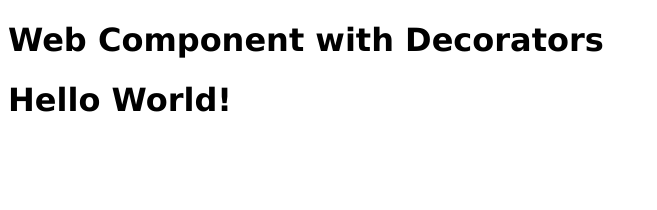
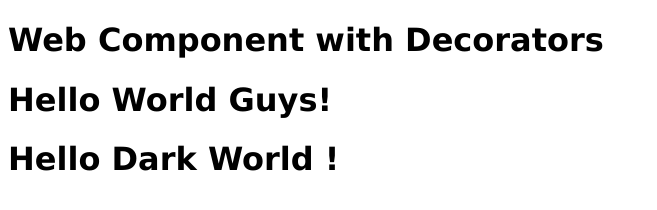
Before and after one commit to ibhi/webcomponent-decorators, a website built with webpack: page index-template.html in a window 1280 px wide. Shown: the whole page, without its empty margins (0-657 px from the left). Built offline with nearby package versions, Linux system fonts and the light colour scheme.

Commit message:
fix: Storing data in instance property instead of in proto

```diff
--- a/index-template.html
+++ b/index-template.html
@@ -13,7 +13,8 @@
 <body>
   <div class="wrapper">
     <h1>Web Component with Decorators</h1>
-    <greeting-component greeting-word="World"></greeting-component>
+    <greeting-component greeting-word="World" say="Guys"></greeting-component>
+    <greeting-component greeting-word="Dark World"></greeting-component>
   </div>
 
 </body>
--- a/src/decorators/input.ts
+++ b/src/decorators/input.ts
@@ -21,16 +21,14 @@ export default function Input(target: any, key: string): void {
     target.constructor.__observedAttributes.push(attrName);
     console.log(target.constructor.observedAttributes);
 
-    let _val = target[key];
-
     const getter = function () {
-        console.log('Get: ' + _val);
-        return _val;
+        console.log('Get: ' + this.__data[key]);
+        return this.__data[key] || '';
     }
 
     const setter = function (value) {
         console.log('Set: ' + value);
-        _val = value;
+        this.__data[key] = value;
         if(this.getAttribute(attrName) !== value) {
             this.setAttribute(attrName, value);
         }
--- a/src/examples/greeting.component.ts
+++ b/src/examples/greeting.component.ts
@@ -13,7 +13,7 @@ export class GreetingComponent extends HTMLElement {
     connectedCallback() {
         this.innerHTML = `
             <div class="container">
-                <h1 class="greeting">Hello ${this.greetingWord}!</h1>
+                <h1 class="greeting">Hello ${this.greetingWord} ${this.say}!</h1>
             </div>
         `;
         this.greetingElement = this.querySelector('.greeting');
@@ -24,12 +24,18 @@ export class GreetingComponent extends HTMLElement {
         console.log('Properties changed', newVal);
         switch(propName) {
             case 'greetingWord':
-                this.updateGreeting(newVal);
+                this.updateGreeting();
                 break;
+            case 'say':
+                this.updateSay();
         }
     }
 
-    private updateGreeting(greeting): void {
-        this.greetingElement.innerHTML = `Hello ${greeting}!`;
+    private updateGreeting(): void {
+        this.greetingElement.innerHTML = `Hello ${this.greetingWord} ${this.say}!`;
+    }
+
+    private updateSay(): void {
+        this.greetingElement.innerHTML = `Hello ${this.greetingWord} ${this.say}!`;
     }
 }
--- a/src/utils/casemap.ts
+++ b/src/utils/casemap.ts
@@ -1,3 +1,4 @@
+// Copied from polymer 2.0
 const caseMap = {};
 const DASH_TO_CAMEL = /-[a-z]/g;
 const CAMEL_TO_DASH = /([A-Z])/g;
```
